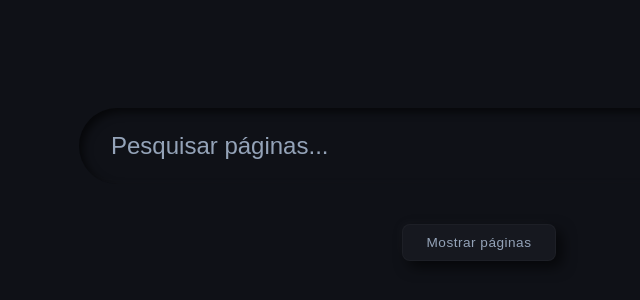
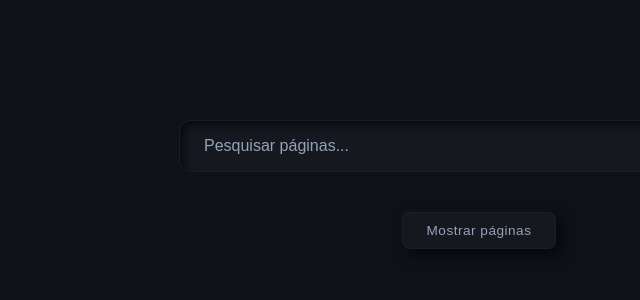
Before and after one commit to rcssic/furabucho, a React (Vite) app: page /#/ in a window 1280 px wide. Shown: the part 216-516 px from the top of the page, without its empty margins (161-801 px from the left). Built offline with nearby package versions, Linux system fonts and the light colour scheme.

Commit message:
Refactor NeumorphicInput styles for compact design
Reduced max-width, padding, and border-radius for a more compact design. Updated background and border styles for improved aesthetics.

```diff
--- a/src/shared/components/NeumorphicInput/style.css
+++ b/src/shared/components/NeumorphicInput/style.css
@@ -1,16 +1,23 @@
 .neo-input {
   width: 100%;
-  max-width: 800px;
-  padding: 24px 32px;
-  border-radius: 40px;
-  border: none;
-  background: var(--bg-color);
+  max-width: 600px; /* Reduzido de 800px */
+  padding: 16px 24px; /* Bem menor */
+  border-radius: 12px; /* Menos arredondado */
+  border: 1px solid rgba(255, 255, 255, 0.02);
+  background: var(--surface-color);
   color: var(--text-primary);
-  font-size: 1.5rem;
+  font-size: 1rem; /* Reduzido de 1.5rem */
   box-shadow: var(--shadow-in);
   outline: none;
   transition: all 0.3s ease;
 }
 
-.neo-input::placeholder { color: var(--text-secondary); }
-.neo-input:focus { box-shadow: var(--shadow-in-focus); }
+.neo-input::placeholder {
+  color: var(--text-secondary);
+  font-weight: 400;
+}
+
+.neo-input:focus {
+  box-shadow: var(--shadow-in-focus);
+  border-color: rgba(255, 255, 255, 0.05);
+}
```
